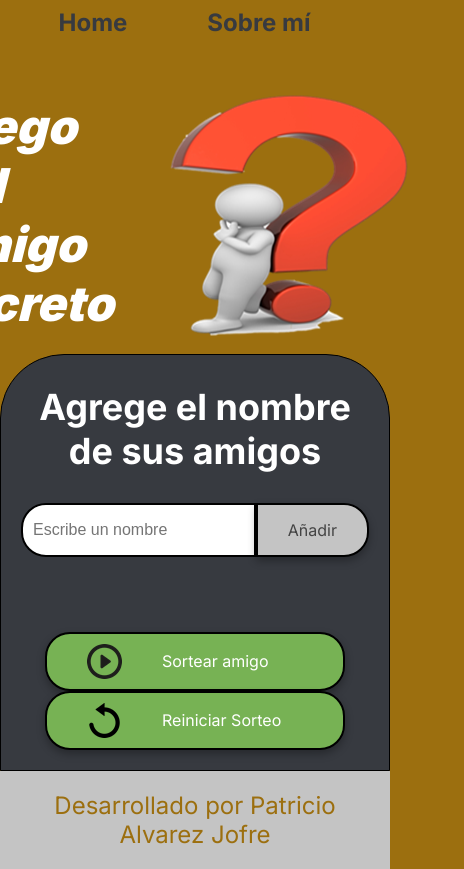
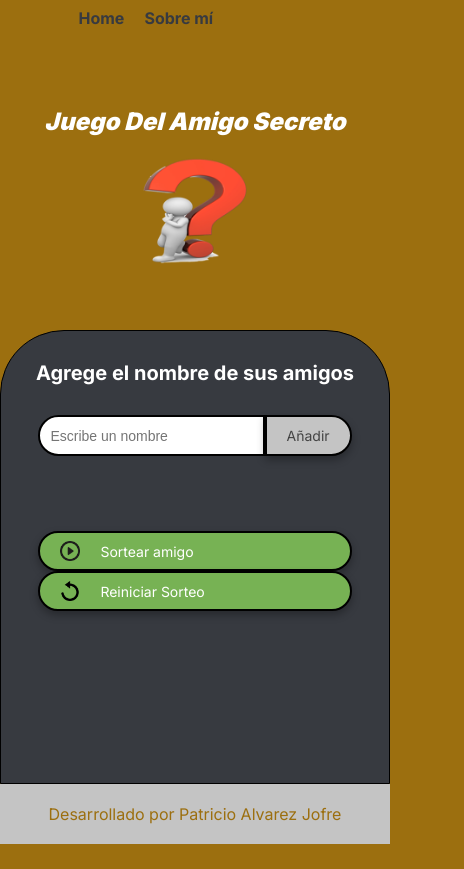
Before and after one commit to PatricioAlvarezJ/Juego-del-amigo-secreto, a plain HTML site: page index.html in a window 390 px wide. Shown: the whole page, 464 px wide, since content can reach past the window. After the commit the page ends 844 px from the top, so only its background shows below. Drawn offline with Linux system fonts and the light colour scheme.

Commit message:
se agrega responsitividad

```diff
--- a/style/style.css
+++ b/style/style.css
@@ -66,9 +66,18 @@ body {
 .header-banner {
     flex: 40%;
     display: flex;
+    flex-direction: column; /* Cambiado a columna */
     justify-content: center;
     align-items: center;
-    padding: 40px 0 0;
+    padding: 40px 20px 0; /* Añadido padding horizontal */
+    text-align: center; /* Centrar texto */
+}
+
+.header-banner img {
+    max-width: 100%; /* Hacer la imagen responsive */
+    height: auto;
+    width: auto;
+    max-height: 200px; /* Altura máxima en pantallas grandes */
 }
 
 /* Sección de entrada */
@@ -123,6 +132,7 @@ body {
 .button-container {
     width: 300px;
     justify-content: center;
+
 }
 
 /* Estilos de entrada de texto */
@@ -244,3 +254,131 @@ ul {
     background: var(--color-tertiary);
     border-radius: 4px;
 }
+
+/* Media Queries para Responsividad */
+@media screen and (max-width: 768px) {
+    .main-title {
+        font-size: 32px;
+    }
+
+    .section-title {
+        font-size: 24px;
+    }
+
+    .header__menu {
+        gap: 40px;
+        padding: 0 20px;
+    }
+
+    .header__menu__link {
+        font-size: 1.2rem;
+    }
+
+    .input-wrapper {
+        max-width: 90%;
+    }
+
+    .button-container {
+        width: 90%;
+    }
+
+    .footer {
+        font-size: 1rem;
+    }
+
+    .header-banner img {
+        max-height: 150px; /* Reducir altura en tablets */
+    }
+}
+
+@media screen and (max-width: 480px) {
+    .main-title {
+        font-size: 24px;
+        margin-bottom: 15px; /* Espacio entre título e imagen */
+    }
+
+    .section-title {
+        font-size: 20px;
+    }
+
+    .header__menu {
+        gap: 20px;
+    }
+
+    .header__menu__link {
+        font-size: 1rem;
+    }
+
+    .input-name {
+        font-size: 14px;
+    }
+
+    .button-add {
+        padding: 10px 20px;
+        font-size: 14px;
+    }
+
+    .button-draw,
+    .button-reset {
+        padding: 8px 20px;
+        font-size: 14px;
+    }
+
+    .button-draw img,
+    .button-reset img {
+        margin-right: 20px;
+        width: 20px;
+        height: 20px;
+    }
+
+    .name-list {
+        max-height: 120px;
+    }
+
+    .result-list {
+        font-size: 18px;
+    }
+
+    .header-banner {
+        padding: 20px 10px 0;
+    }
+
+    .header-banner img {
+        max-height: 120px; /* Reducir altura en smartphones */
+    }
+}
+
+@media screen and (max-width: 320px) {
+    .main-title {
+        font-size: 20px;
+        margin-bottom: 10px;
+    }
+
+    .section-title {
+        font-size: 18px;
+    }
+
+    .header__menu {
+        flex-direction: column;
+        gap: 10px;
+        align-items: center;
+    }
+
+    .input-wrapper {
+        flex-direction: column;
+        gap: 10px;
+    }
+
+    .input-name {
+        border-radius: 25px;
+    }
+
+    .button-add {
+        border-radius: 25px;
+        width: 100%;
+    }
+
+    .header-banner img {
+        max-height: 100px; /* Reducir aún más en pantallas muy pequeñas */
+    }
+}
--- a/style/style2.css
+++ b/style/style2.css
@@ -16,20 +16,24 @@
 }
 
 body {
-    height: 100vh;
+    min-height: 100vh;
     background-color: var(--color-primary);
     display: flex;
     flex-direction: column;
 }
 
-.header{
-    padding: 2% 0% 0% 15%;
+.header {
+    padding: 30px 15%;
+    display: flex;
+    justify-content: space-between;
+    align-items: center;
     position: relative;
 }
 
-.header__menu{
+.header__menu {
     display: flex;
     gap: 80px;
+    align-items: center;
 }
 .header__menu__link{
     font-family: "Inter", sans-serif;
@@ -44,14 +48,15 @@ body {
 }
 
 .header__github-link {
+    position: static; /* Quitar el posicionamiento absoluto */
+    display: flex;
+    align-items: center;
+    gap: 10px;
     font-family: "inter", sans-serif;
     font-size: 1.5rem;
     font-weight: 600;
     color: var(--color-secondary);
     text-decoration: none;
-    position: absolute;
-    top: 30px;
-    right: 30%;
 }
 
 .header__github-link:hover {
@@ -64,6 +69,7 @@ body {
 }
 
 .main-content {
+    flex: 1; /* Esto hace que el contenido principal ocupe todo el espacio disponible */
     display: flex;
     flex-direction: column;
     height: 100%;
@@ -72,6 +78,7 @@ body {
 
 /* Footer */
 .footer{
+    margin-top: auto; /* Esto empuja el footer al fondo */
     color:var(--color-secondary);
     background-color: var(--color-tertiary);
     padding: 20px;
@@ -114,3 +121,105 @@ body {
     font-size: 1rem;
     font-family: "inter", sans-serif;
 }
+
+/* Media Queries para Responsividad */
+@media screen and (max-width: 768px) {
+    .header {
+        padding: 20px 5%;
+        flex-direction: column;
+        gap: 20px;
+    }
+
+    .header__menu {
+        gap: 40px;
+    }
+
+    .header__github-link {
+        margin-top: 10px;
+        right: 5%;
+    }
+
+    .presentacion {
+        padding: 5% 5%;
+        flex-direction: column;
+        text-align: center;
+    }
+
+    .presentacion__contenido {
+        width: 100%;
+        gap: 20px;
+    }
+
+    .footer {
+        font-size: 1.2rem;
+    }
+}
+
+@media screen and (max-width: 480px) {
+    .header {
+        padding: 15px 3%;
+    }
+
+    .header__menu {
+        gap: 20px;
+    }
+
+    .header__menu__link {
+        font-size: 1.2rem;
+    }
+
+    .header__github-link {
+        font-size: 1.2rem;
+        top: 20px;
+    }
+
+    .header__github-icon {
+        width: 24px;
+        height: 24px;
+    }
+
+    .presentacion__contenido__titulo {
+        font-size: 1.5rem;
+    }
+
+    .presentacion__contenido__texto {
+        font-size: 0.9rem;
+    }
+
+    .presentacion {
+        padding: 5% 3%;
+    }
+
+    .footer {
+        font-size: 1rem;
+        padding: 15px;
+    }
+}
+
+@media screen and (max-width: 320px) {
+    .header {
+        padding: 10px 2%;
+    }
+
+    .header__menu {
+        gap: 15px;
+    }
+
+    .header__menu__link {
+        font-size: 1rem;
+    }
+
+    .header__github-link {
+        font-size: 1rem;
+        top: 15px;
+        right: 2%;
+    }
+
+    .presentacion__contenido__titulo {
+        font-size: 1.3rem;
+    }
+
+    .presentacion__contenido__texto {
+        font-size: 0.8rem;
+    }
+}
```
